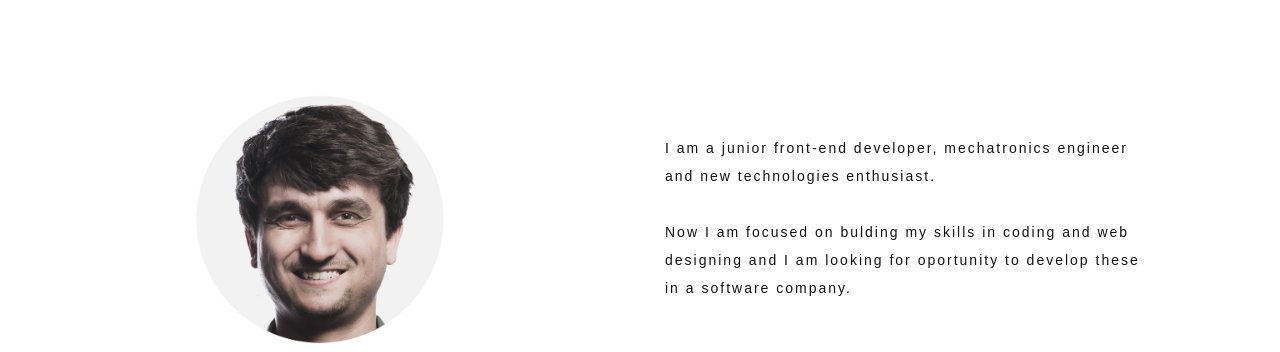
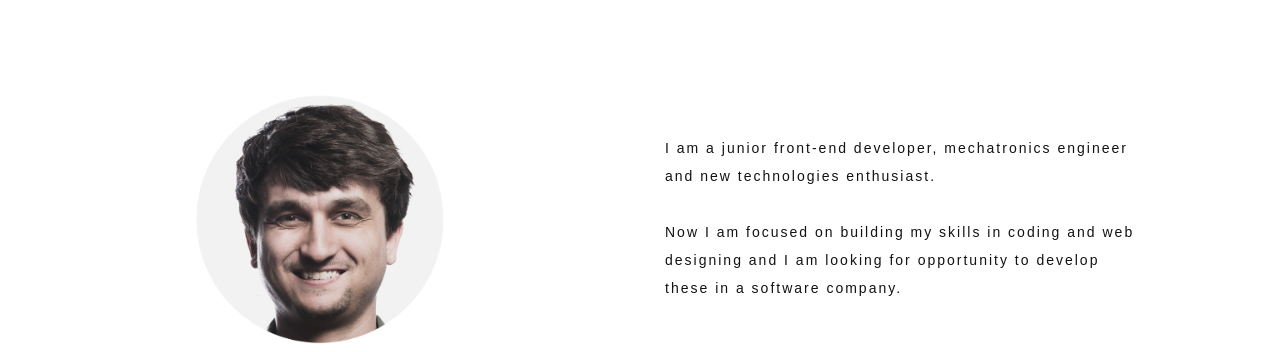
Before and after one commit to bartlwojcik/bartlwojcik.github.io, a website with bundled scripts: page index.html in a window 1280 px wide. Shown: the part 3120-3472 px from the top of the page. Built offline with nearby package versions, Linux system fonts and the light colour scheme; a web font is replaced by a local one.

Commit message:
Update index.html

```diff
--- a/index.html
+++ b/index.html
@@ -144,7 +144,7 @@
         </div>
         <div class="col-xs-12 col-md-5">
           <div class="about-me">
-            <p>I am a junior front-end developer, mechatronics engineer and new technologies enthusiast.</br></br>Now I am focused on bulding my skills in coding and web designing and I am looking for oportunity to develop these in a software company.</p>
+            <p>I am a junior front-end developer, mechatronics engineer and new technologies enthusiast.</br></br>Now I am focused on building my skills in coding and web designing and I am looking for opportunity to develop these in a software company.</p>
           </div>
         </div>
       </div>
```
